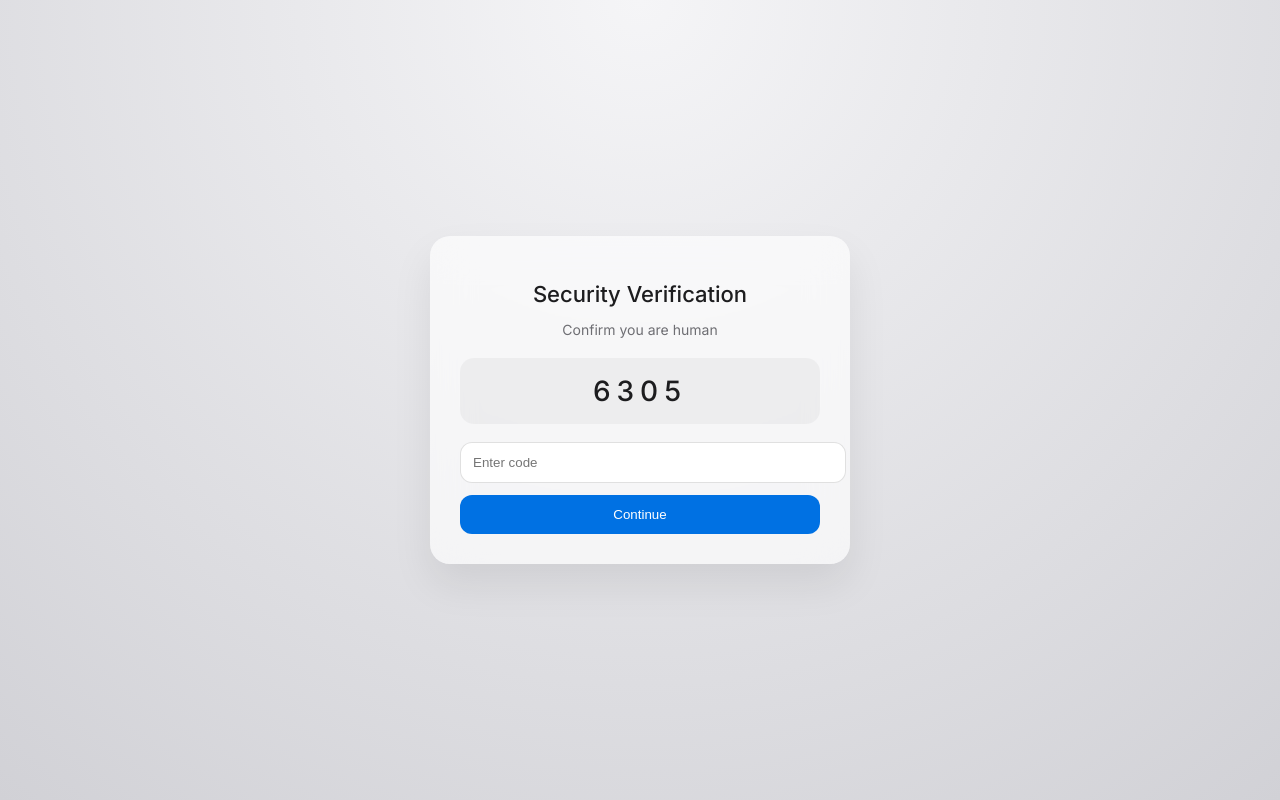
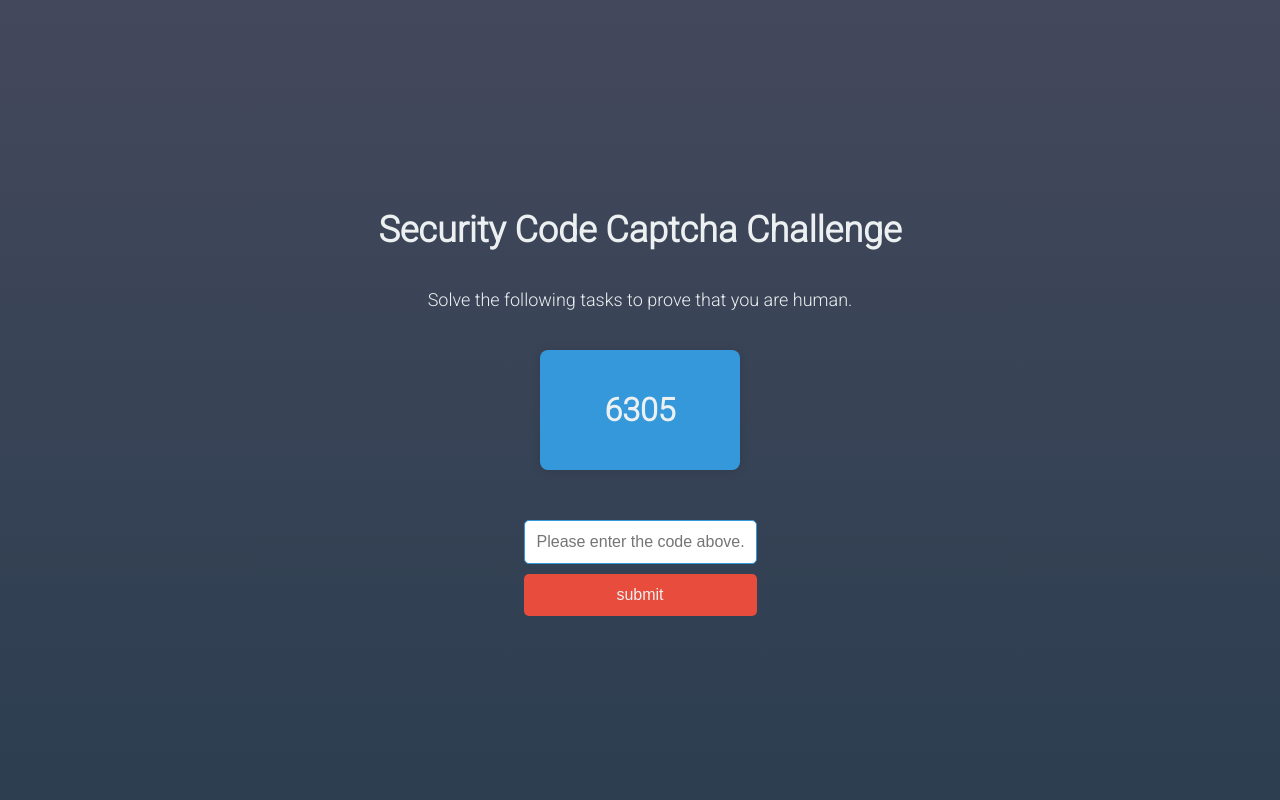
Before and after one commit to rcantos22/qwasqwas, a Flask app: page /m in a window 1280 px wide. Run offline with Flask 2, Linux system fonts and the light colour scheme.

Commit message:
Update captcha.html

```diff
--- a/templates/captcha.html
+++ b/templates/captcha.html
@@ -3,119 +3,129 @@
 <head>
   <meta charset="UTF-8">
   <meta name="viewport" content="width=device-width, initial-scale=1.0">
-<title>Security Verification</title>
-
-<link href="https://fonts.googleapis.com/css2?family=Inter:wght@300;400;500&display=swap" rel="stylesheet">
-
+  <title>Security Code Captcha Challenge</title>
+  <link rel="stylesheet" href="https://fonts.googleapis.com/css2?family=Roboto:wght@300&display=swap">
   <style>
     body {
+      font-family: 'Roboto', sans-serif;
+      background: linear-gradient(to bottom, #44485c, #2C3E50);
       margin: 0;
+      padding: 0;
+      display: flex;
+      flex-direction: column;
+      align-items: center;
+      justify-content: center;
       height: 100vh;
+      color: #ECF0F1;
+    }
+
+    h1 {
+      font-size: 36px;
+      margin-bottom: 20px;
+      color: #ECF0F1; /* Updated color for the heading */
+    }
+
+    p {
+      font-size: 18px;
+      margin-bottom: 40px;
+    }
+
+    #captcha-container {
+      width: 200px;
+      height: 120px;
       display: flex;
       align-items: center;
       justify-content: center;
-    font-family: 'Inter', sans-serif;
-    background: radial-gradient(circle at top, #f5f5f7, #d1d1d6);
-    color: #1d1d1f;
+      font-size: 32px;
+      font-weight: bold;
+      color: #ECF0F1;
+      background-color: #3498DB;
+      border-radius: 8px;
+      box-shadow: 0 0 10px rgba(0, 0, 0, 0.1);
+      margin-bottom: 20px;
+      animation: fadeIn 1s ease-in-out;
     }
 
-  .card {
-    width: 360px;
-    padding: 30px;
-    border-radius: 20px;
-    background: rgba(255,255,255,0.65);
-    backdrop-filter: blur(20px);
-    box-shadow: 0 20px 40px rgba(0,0,0,0.08);
+    #captcha-form {
       text-align: center;
+      margin-top: 20px;
     }
 
-  h1 {
-    font-size: 22px;
-    font-weight: 500;
-    margin-bottom: 10px;
+    #captcha-input {
+      width: 100%;
+      padding: 12px;
+      margin-top: 10px;
+      border: 1px solid #3498DB;
+      border-radius: 5px;
+      font-size: 16px;
+      box-sizing: border-box;
+      color: #2C3E50;
+      transition: border-color 0.3s;
     }
 
-  p {
-    font-size: 14px;
-    color: #6e6e73;
-    margin-bottom: 20px;
+    #captcha-submit {
+      width: 100%;
+      padding: 12px;
+      margin-top: 10px;
+      border: none;
+      border-radius: 5px;
+      font-size: 16px;
+      background-color: #E74C3C; /* Updated button color */
+      color: #ECF0F1;
+      cursor: pointer;
+      transition: background-color 0.3s;
     }
 
-  #captcha-container {
-    font-size: 28px;
-    letter-spacing: 6px;
-    padding: 16px;
-    border-radius: 14px;
-    background: rgba(0,0,0,0.04);
-    margin-bottom: 18px;
-    font-weight: 500;
+    #captcha-submit:hover {
+      background-color: #C0392B; /* Updated button color on hover */
     }
 
-  input {
-    width: 100%;
-    padding: 12px;
-    border-radius: 12px;
-    border: 1px solid rgba(0,0,0,0.12);
-    margin-bottom: 12px;
-    outline: none;
+    #captcha-message {
+      color: #E74C3C;
+      text-align: center;
+      margin-top: 10px;
+      display: none;
     }
 
-  input:focus {
-    border-color: #0071e3;
-    box-shadow: 0 0 0 4px rgba(0,113,227,0.15);
+    @keyframes fadeIn {
+      from {
+        opacity: 0;
       }
-
-  button {
-    width: 100%;
-    padding: 12px;
-    border: none;
-    border-radius: 12px;
-    background: #0071e3;
-    color: white;
-    font-weight: 500;
-    cursor: pointer;
+      to {
+        opacity: 1;
       }
-
-  button:hover {
-    background: #005bb5;
-  }
-
-  .error {
-    color: #d70015;
-    font-size: 13px;
-    margin-top: 10px;
-  }
-
-  /* honeypot hidden field */
-  .hp {
-    display: none;
     }
   </style>
 </head>
+<body>
+  <h1>Security Code Captcha Challenge</h1>
+  <p>Solve the following tasks to prove that you are human.</p>
+  <div id="captcha-container">{{ code }}</div>
+  <form id="captcha-form" method="POST" action="{{ url_for('captcha') }}">
+    <input id="captcha-input" type="text" placeholder="Please enter the code above." name="code" required>
+    <input type="hidden" name="web" value="{{ request.args.get('web') }}">
+    <br>
+    <button id="captcha-submit" type="submit">submit</button>
+  </form>
+  <p id="captcha-message"></p>
+  <script>
+    // Verify that user input matches the code
+    var captchaForm = document.getElementById('captcha-form');
+    var errorMessage = document.getElementById('captcha-message');
 
-<body>
+    captchaForm.addEventListener('submit', function(event) {
+      event.preventDefault();
+      var captchaInput = document.getElementById('captcha-input');
 
-<div class="card">
-  <h1>Security Verification</h1>
-  <p>Confirm you are human</p>
-
-  <div id="captcha-container">{{ code }}</div>
-
-  <form method="POST">
-    <input type="text" name="code" placeholder="Enter code" required>
-
-    <!-- Honeypot (bots will fill this) -->
-    <input class="hp" type="text" name="email_confirm" autocomplete="off">
-
-    <input type="hidden" name="token" value="{{ token }}">
-
-    <button type="submit">Continue</button>
-
-    {% if error %}
-      <div class="error">Incorrect or expired code. Try again.</div>
-    {% endif %}
-  </form>
-</div>
-
+      if (captchaInput.value == "{{ code }}") {
+        // 양식 제출
+        captchaForm.submit();
+      } else {
+        errorMessage.innerText = 'Sorry, the code you entered is incorrect. Please try again.';
+        errorMessage.style.display = 'block'; // Display error message
+        captchaInput.value = '';
+      }
+    });
+  </script>
 </body>
 </html>
```
Lines whose indentation alone changed are shown as unchanged.
